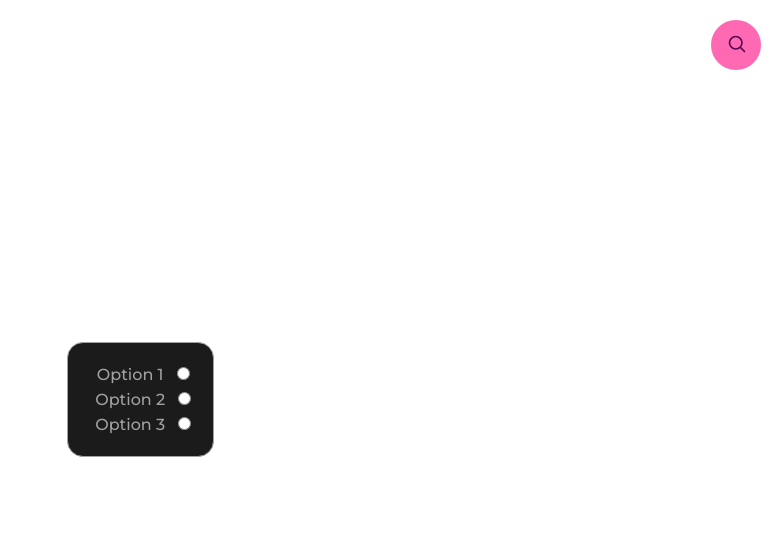
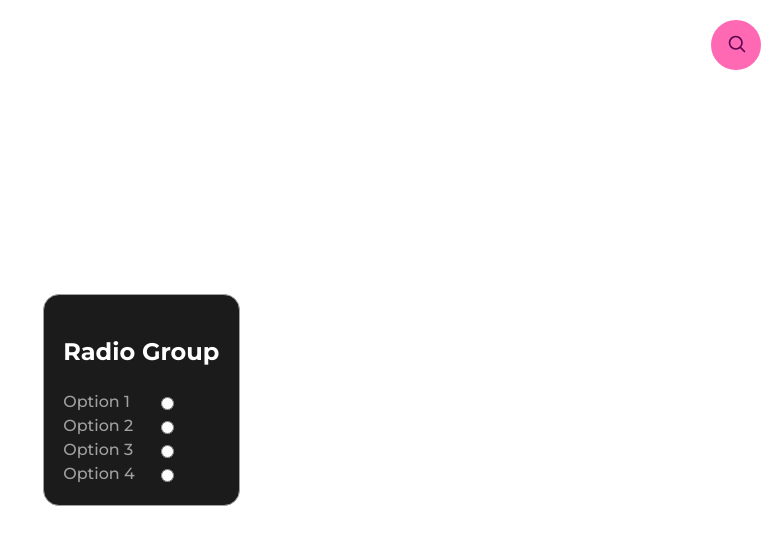
Before and after one commit to biggieliten/Filip-Components, a React (Vite) app: page / in a window 1280 px wide. Shown: the top 544 px of the page, without its empty margins (499-1280 px from the left). Built offline with nearby package versions, Linux system fonts and the light colour scheme.

Commit message:
functionality in place

```diff
--- a/src/App.tsx
+++ b/src/App.tsx
@@ -1,11 +1,17 @@
-import RadioButtonsGroup from "./Component/RadioButtonGroup/RadioButonGroup";
+import RadioButtons from "./Component/RadioButtonGroup/RadioButtons/RadioButtons";
 import "./App.css";
 import SearchBtn from "./Component/SearchBtn/SearchBtn";
 
 function App() {
+  const RadioButtonsArray = [
+    { name: "Option 1" },
+    { name: "Option 2" },
+    { name: "Option 3" },
+    { name: "Option 4" },
+  ];
   return (
     <>
-      <RadioButtonsGroup />
+      <RadioButtons FormHeader="Radio Group" optionsArray={RadioButtonsArray} />
       <SearchBtn />
     </>
   );
--- a/src/Component/RadioButtonGroup/RadioButonGroup.tsx
+++ b/src/Component/RadioButtonGroup/RadioButonGroup.tsx
@@ -1,27 +1,27 @@
-import RadioButtons from "./RadioButtons/RadioButtons";
-import { useState } from "react";
+// import RadioButtons from "./RadioButtons/RadioButtons";
+// import { useState } from "react";
 
-const RadioButtonsGroup: React.FC = () => {
-  const [selectedRadioOption, setSelectedRadioOption] = useState("Option1");
+// const RadioButtonsGroup: React.FC = () => {
+//   const [selectedRadioOption, setSelectedRadioOption] = useState("Option1");
 
-  const handleRadioChange = (e: React.ChangeEvent<HTMLInputElement>) => {
-    setSelectedRadioOption(e.target.value);
-    /*     console.log(selectedRadioOption);
-     */
-  };
+//   const handleRadioChange = (e: React.ChangeEvent<HTMLInputElement>) => {
+//     setSelectedRadioOption(e.target.value);
+//     /*     console.log(selectedRadioOption);
+//      */
+//   };
 
-  return (
-    <>
-      <div className="radioBox">
-        <form className="radioForm">
-          <RadioButtons
-            handleChange={handleRadioChange}
-            selectedButton={selectedRadioOption}
-          />
-        </form>
-      </div>
-    </>
-  );
-};
+//   return (
+//     <>
+//       <div className="radioBox">
+//         <form className="radioForm">
+//           <RadioButtons
+//             handleChange={handleRadioChange}
+//             selectedButton={selectedRadioOption}
+//           />
+//         </form>
+//       </div>
+//     </>
+//   );
+// };
 
-export default RadioButtonsGroup;
+// export default RadioButtonsGroup;
--- a/src/Component/RadioButtonGroup/RadioButtons/RadioButtons.tsx
+++ b/src/Component/RadioButtonGroup/RadioButtons/RadioButtons.tsx
@@ -1,30 +1,44 @@
-import React from "react";
+import React, { useState } from "react";
+
 import "../sass/styles.scss";
-type RadioButtonsProps = {
-  handleChange: (e: React.ChangeEvent<HTMLInputElement>) => void;
-  selectedButton: string;
+
+// type RadioButtonsProps = {
+// 	optionsArray: any[]
+// selecterRadioOption: string;
+
+// 	// handleChange: (e: React.ChangeEvent<HTMLInputElement>) => void;
+// };
+
+type RadioProps = {
+  optionsArray: { name: string }[];
+  FormHeader: string;
 };
 
-const RadioButtonsArray = [
-  { name: "Option 1" },
-  { name: "Option 2" },
-  { name: "Option 3" },
-];
+const RadioButtons: React.FC<RadioProps> = ({ optionsArray, FormHeader }) => {
+  const [selectedRadioOption, setSelectedRadioOption] = useState("");
 
-const RadioButtons: React.FC<RadioButtonsProps> = (props) => {
+  const handleRadioChange = (e: React.ChangeEvent<HTMLInputElement>) => {
+    setSelectedRadioOption(e.target.value);
+  };
   return (
     <>
-      {RadioButtonsArray.map((input) => (
+      <div className="radioBox">
+        <h2>{FormHeader}</h2>
+        <form className="radioForm">
+          {optionsArray.map((input) => (
             <div>
               <label htmlFor="">{input.name}</label>
               <input
                 type="radio"
-            onChange={props.handleChange}
+                onChange={handleRadioChange}
                 value={input.name}
-            checked={props.selectedButton === input.name}
+                checked={selectedRadioOption === input.name}
               />
             </div>
           ))}
+        </form>
+      </div>
+      {/* <h1>{selectedRadioOption}</h1> */}
     </>
   );
 };
--- a/src/Component/RadioButtonGroup/sass/abstract/_mixin.scss
+++ b/src/Component/RadioButtonGroup/sass/abstract/_mixin.scss
@@ -1,15 +1,19 @@
 @mixin RadioBoxMixin {
   display: flex;
-  flex-direction: row;
+  flex-direction: column;
 
   min-height: fit-content;
   padding: 1.2rem;
 
   background-color: $primary-background-color;
-  color: black;
+  color: White;
+
+  font-family: $primary-font;
 
   border: 1px solid $primary-text-color;
   border-radius: 1rem;
 }
 @mixin RadioFormMixin {
+  // display: flex;
+  // flex-direction: row;
 }
--- a/src/Component/RadioButtonGroup/sass/components/_RadioBox.scss
+++ b/src/Component/RadioButtonGroup/sass/components/_RadioBox.scss
@@ -3,11 +3,20 @@
   animation: ShakeIfActive 2s ease 0s 1 normal forwards;
   .radioForm {
     @include RadioFormMixin;
+    display: flex;
+    align-items: first baseline;
+    // position: absolute;
+
+    div {
+      display: flex;
+      align-items: center;
+    }
     label {
-      padding: 0.5rem;
+      position: relative;
     }
-    input:active {
-      animation: ShakeIfActive 2s ease 0s 1 normal forwards;
+    input {
+      position: absolute;
+      left: 7rem;
     }
   }
 }
```
Lines whose indentation alone changed are shown as unchanged.
